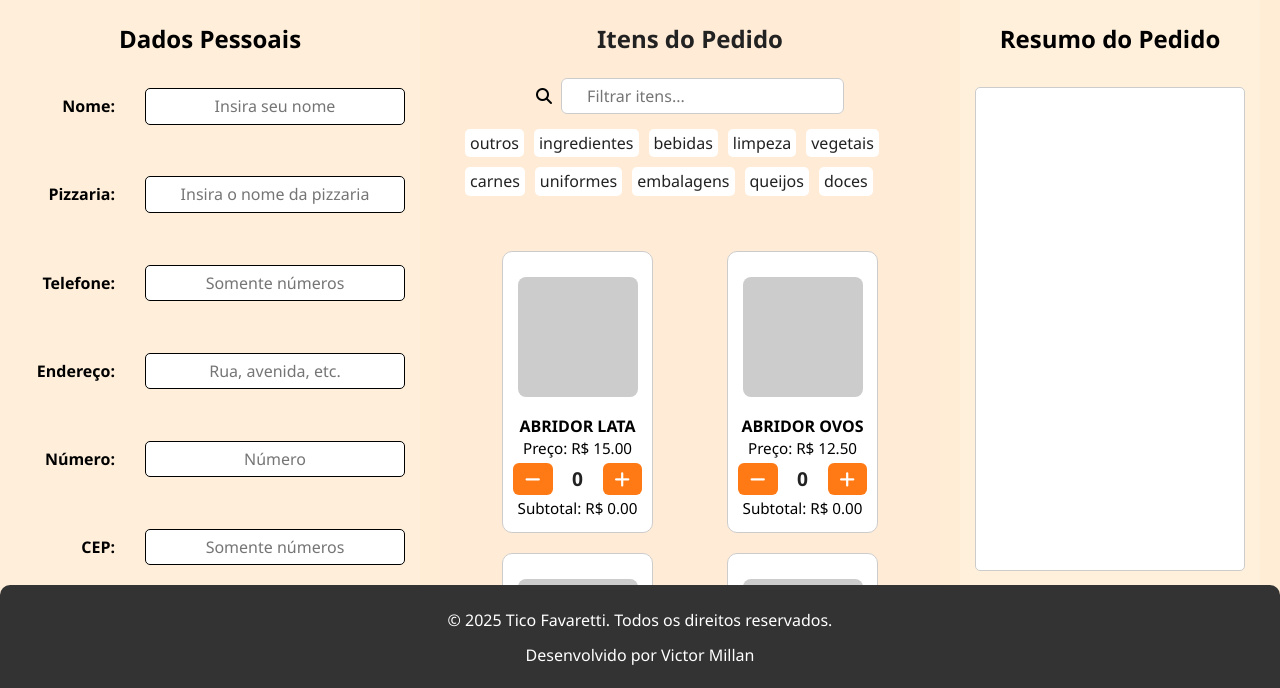
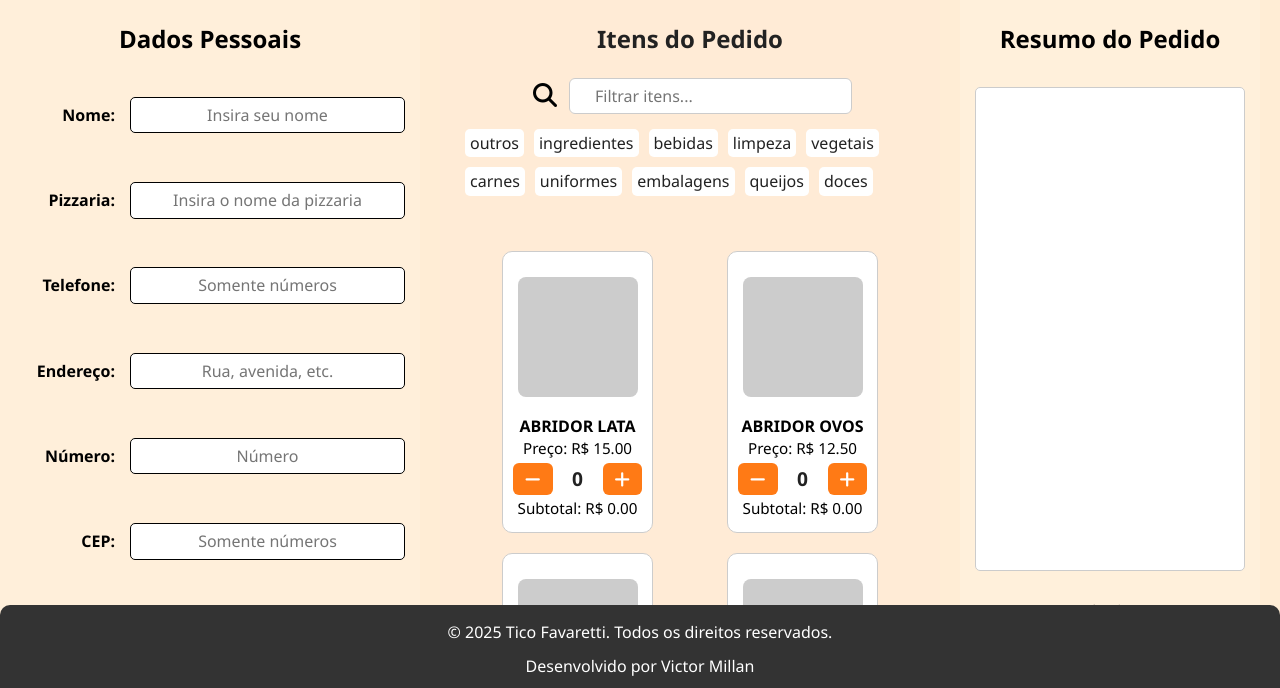
Before and after one commit to ViictorrMillan/Pedidos-TF, a plain HTML site: page index.html in a window 1280 px wide. Shown: the part 110-798 px from the top of the page. Drawn offline with Linux system fonts and the light colour scheme.

Commit message:
feat: ajusta de responsividade do input dos itens

```diff
--- a/style.css
+++ b/style.css
@@ -102,8 +102,9 @@ footer {
   background-color: #333;
   color: white;
   text-align: center;
-  padding: 10px 0;
+  padding: 2px 0;
   border-radius:10px 10px 0 0;
+  height: 85px;
 }
 
 /* Main Grid Pedidos */
@@ -161,7 +162,6 @@ footer {
   flex-direction: column;
   width: 100%;
   height: 100%;
-  gap: 20px;
 }
 
 #form-dados .input-group {
@@ -171,7 +171,7 @@ footer {
   justify-content: center;
   flex-direction: row;
   flex-wrap: wrap;
-  gap: 30px;
+  gap: 15px;
 }
 
 #form-dados label {
@@ -219,6 +219,19 @@ footer {
   align-items: center;
   padding: 10px;
   margin: 0 auto;
+}
+
+.filtro-itens-container {
+  display: flex;
+  justify-content: center;
+  align-items: start;
+  gap: 2px;
+}
+
+.filtro-itens-container i {
+  font-size: 1.5rem;
+
+  padding: 5px;
 }
 
 #filtro-itens {
@@ -538,7 +551,8 @@ footer {
 
 /* max-width 700px */
 @media (max-width: 700px) {
-  .grid-header {
+
+    .grid-header {
     grid-template-columns: 1fr;
   }
 
@@ -550,11 +564,7 @@ footer {
     display: none;
   }
 
-}
 
-
-/* max-width 375px */
-@media (max-width: 700px) {
   .lista-itens-container {
     grid-template-columns: repeat(auto-fill, minmax(110px, 1fr));
     gap: 10px;
```
